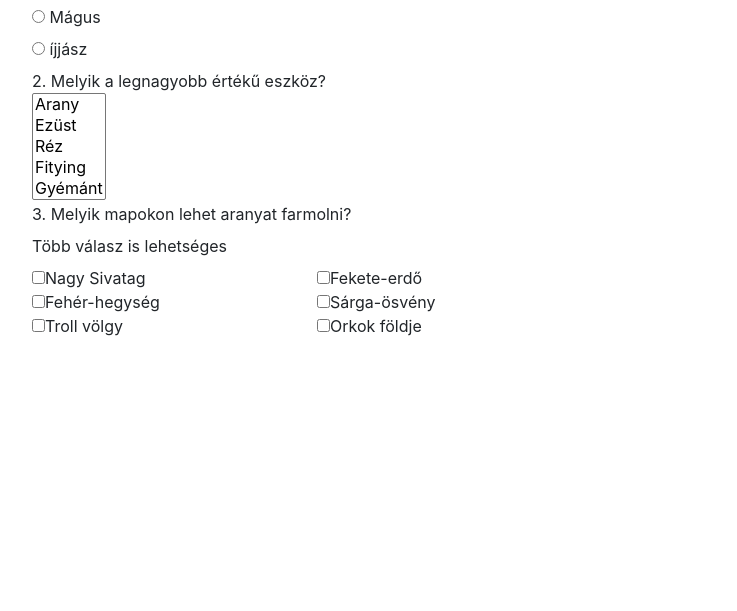
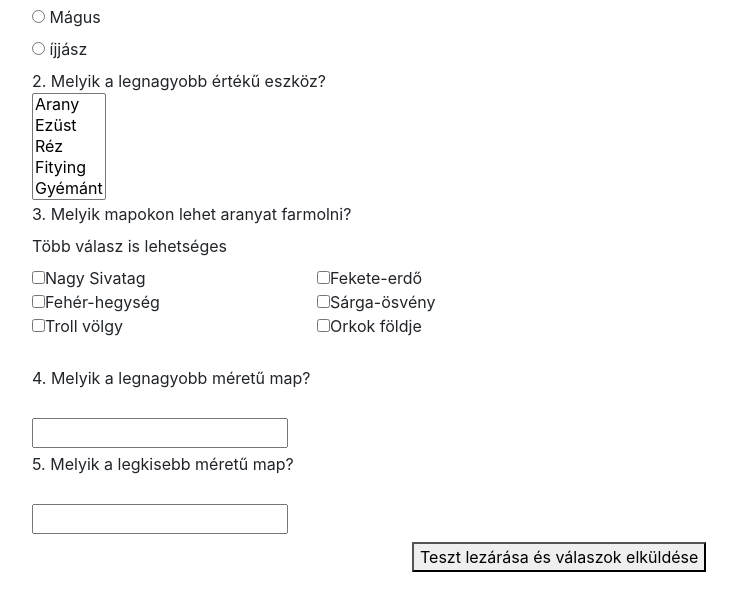
Before and after one commit to r3m0d/dolgozat, a plain HTML site: page index.html in a window 1280 px wide. Shown: the part 97-708 px from the top of the page, without its empty margins (53-790 px from the left). Drawn offline with nearby package versions, Linux system fonts and the light colour scheme.

Commit message:
4es 5os template es javascript letrehozas

```diff
--- a/index.html
+++ b/index.html
@@ -47,7 +47,22 @@
             <div class="col-9"><input type="checkbox" id="" name="" value="">Orkok földje</div>
         </div>
 
+        <br>
 
+        <div class="py-1">4. Melyik a legnagyobb méretű map?</div>
+        <br>
+        <input type="text" id="legnagyobbmap">
+
+        <br>
+
+        <div class="py-1">5. Melyik a legkisebb méretű map?</div>
+        <br>
+        <input type="text" id="legkisebbmap">
+
+        <div class="row py-2">
+            <div class="col-4"></div>
+            <div class="col-4"><button onclick="ellenorzes()">Teszt lezárása és válaszok elküldése</button></div>
+        </div>
     </div>
 </body>
 </html>
```
Also changed, not shown: script.js (added, +8 -0 lines).
